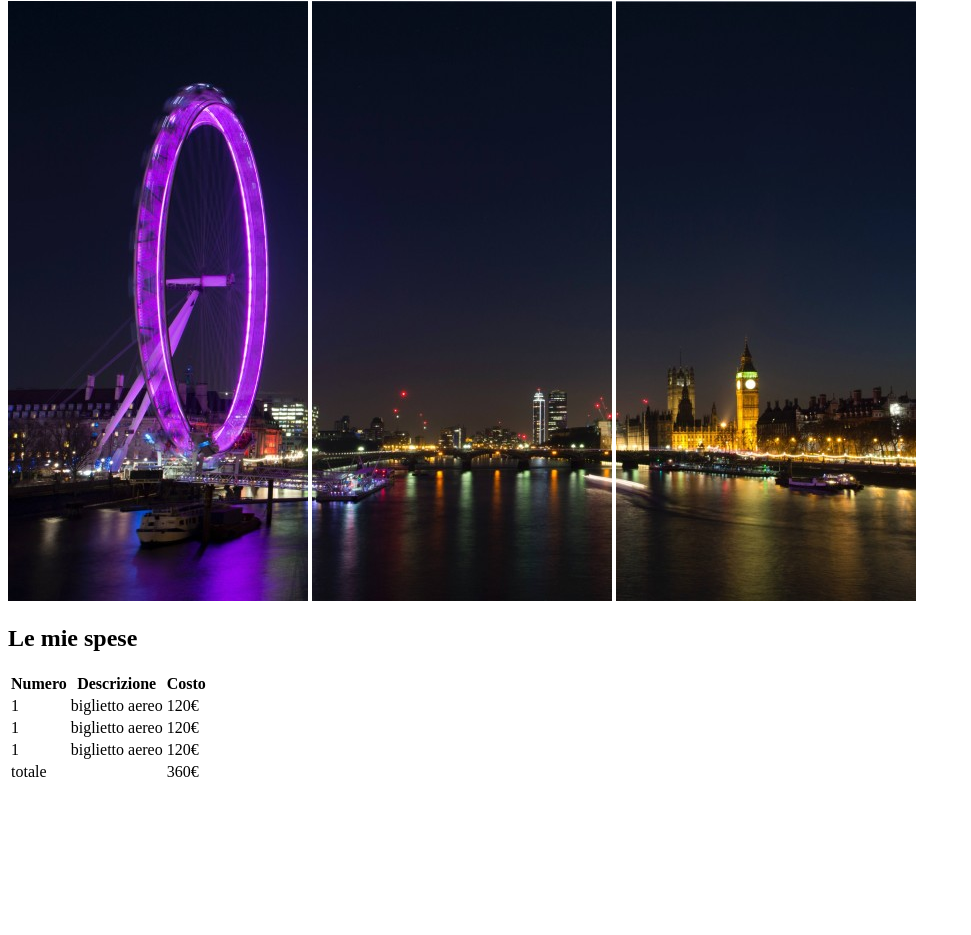
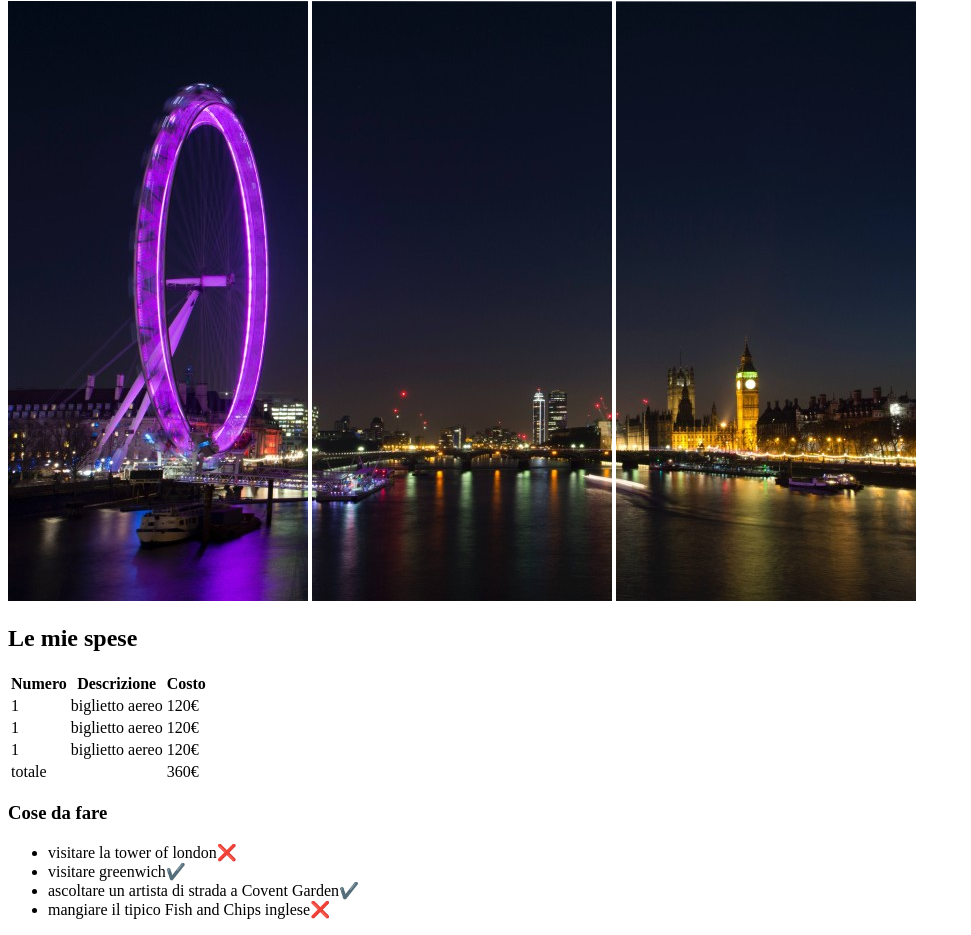
Before and after one commit to lucacipolloni/html-london-trip, a plain HTML site: page index.html in a window 1280 px wide. Shown: the part 79-1014 px from the top of the page, without its empty margins (0-971 px from the left). Before the commit the page ends 871 px from the top, so only its background shows below. Drawn offline with Linux system fonts and the light colour scheme.

Commit message:
add list

```diff
--- a/index.html
+++ b/index.html
@@ -45,6 +45,18 @@
         </tfoot>
     </table>
 
+    <h3>Cose da fare</h3>
+
+    <ul>
+        <li>visitare la tower of london❌</li>
+        <li>visitare greenwich✔️</li>
+        <li>ascoltare un artista di strada a Covent Garden✔️</li>
+        <li>mangiare il tipico Fish and Chips inglese❌</li>
+    </ul>
+
+
+
+
 
 </body>
 </html>
```
